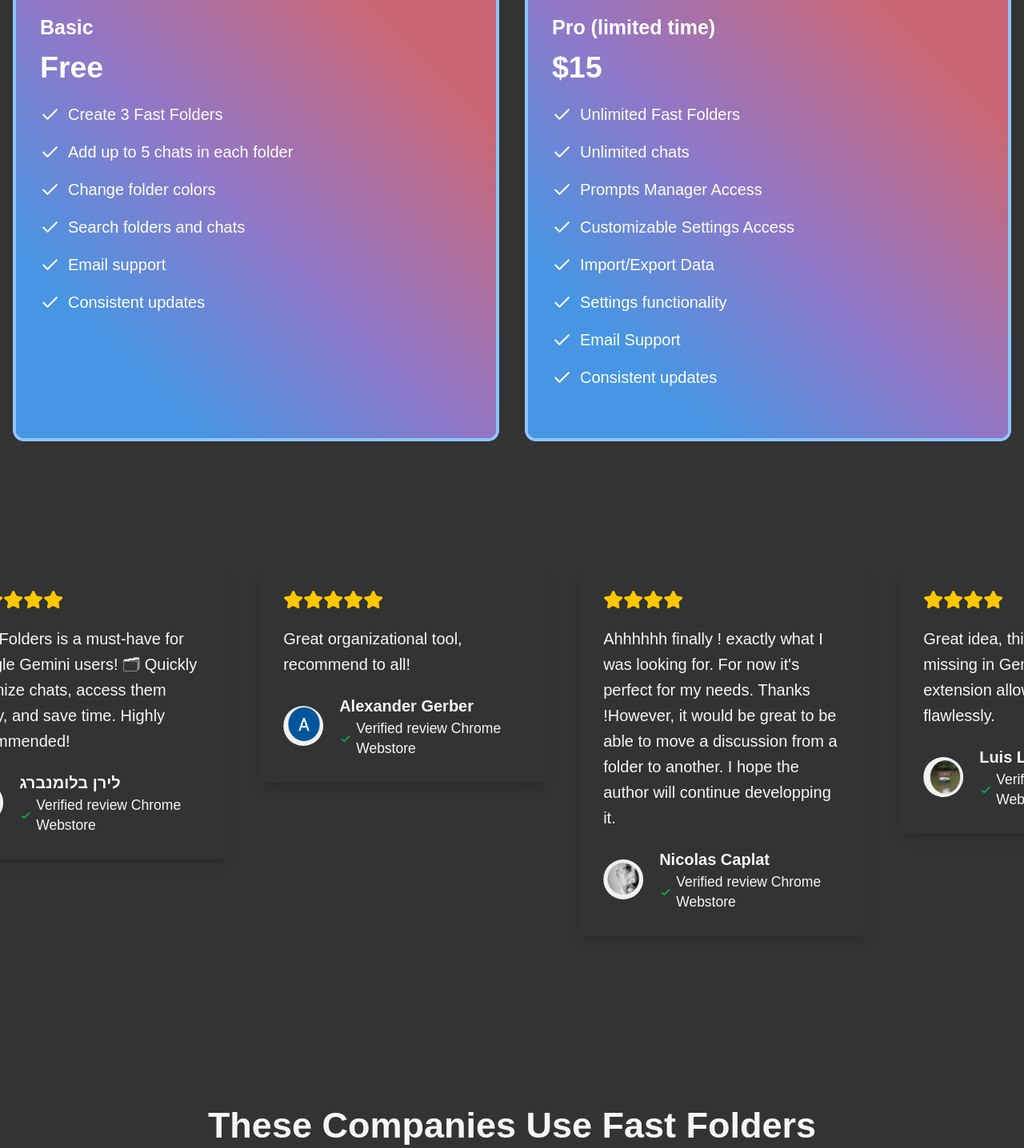
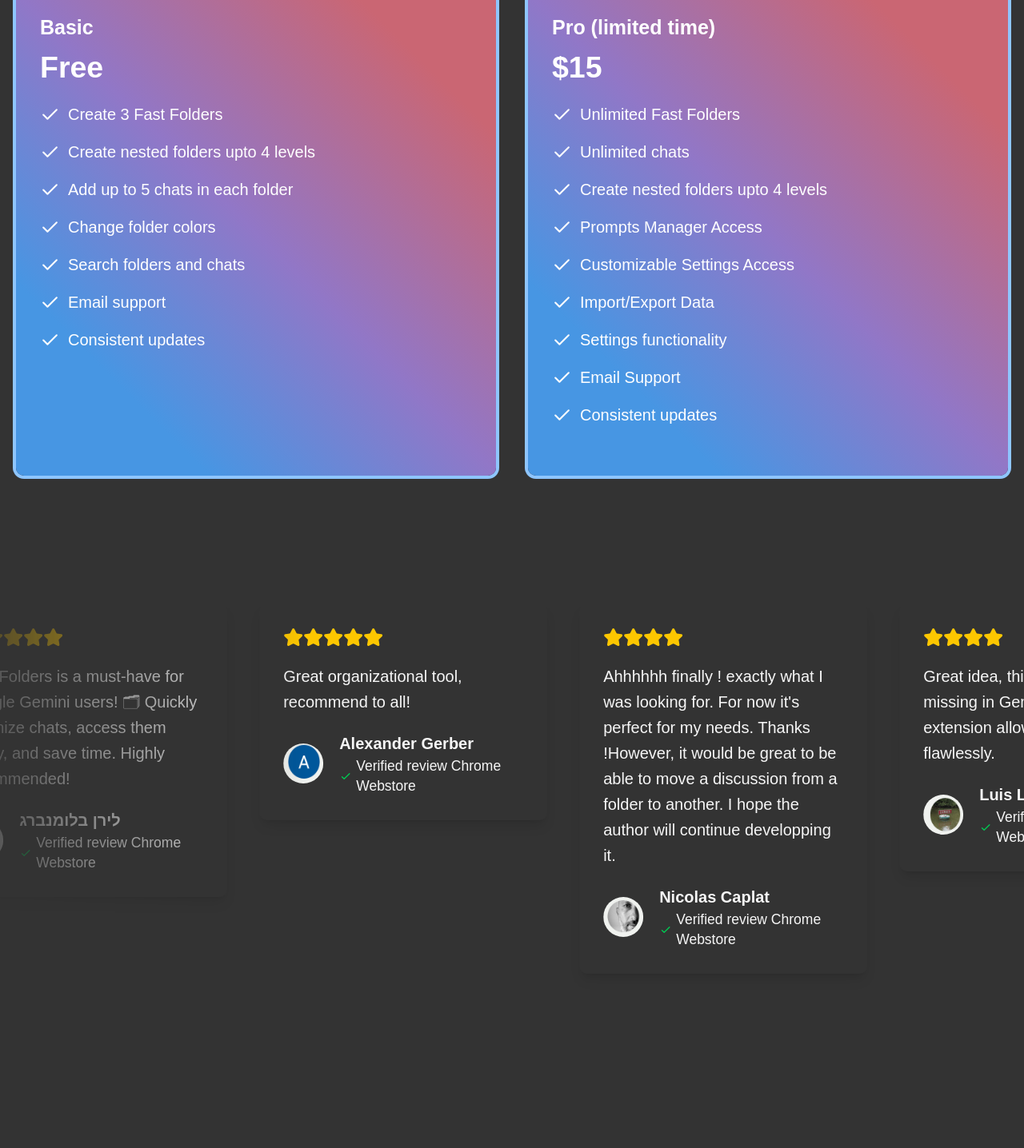
Before and after one commit to SJ-209/fast-folders-lp2, a React (Vite) app: page / in a window 1280 px wide. Shown: the part 2335-3771 px from the top of the page at 80% size. Built offline with nearby package versions, Linux system fonts and the light colour scheme; a web font is replaced by a local one.

Commit message:
Added cursor on header button and theme switch, added scrolling reveiw mask at either end

```diff
--- a/src/components/Header.jsx
+++ b/src/components/Header.jsx
@@ -26,7 +26,7 @@ function Header() {
         <div className="flex items-center gap-4">
           <ThemeSwitch />
           {/* <button className="px-4 py-2 text-blue-600 hover:text-blue-700">Download</button> */}
-          <button className="px-4 py-2 bg-[linear-gradient(45deg,_#4796e3_20%,_#9177c7_50%,_#ca6673_85%)] text-white rounded-lg hover:scale-110 transform transition duration-500">
+          <button className="px-4 py-2 bg-[linear-gradient(45deg,_#4796e3_20%,_#9177c7_50%,_#ca6673_85%)] cursor-pointer text-white rounded-lg hover:scale-110 transform transition duration-500">
           <a
             href="https://chromewebstore.google.com/detail/fast-folders-the-ultimate/dgmakhnmibfdnkhopleclbfmfncdmfhf"
             target="_blank" // Opens in a new tab
--- a/src/components/PricingSection.jsx
+++ b/src/components/PricingSection.jsx
@@ -47,6 +47,7 @@ function PricingSection() {
             price="Free"
             features={[
               "Create 3 Fast Folders",
+              "Create nested folders upto 4 levels",
               "Add up to 5 chats in each folder",
               "Change folder colors",
               "Search folders and chats",
@@ -62,6 +63,7 @@ function PricingSection() {
             features={[
               "Unlimited Fast Folders",
               "Unlimited chats",
+              "Create nested folders upto 4 levels",
               "Prompts Manager Access",
               "Customizable Settings Access",
               "Import/Export Data",
--- a/src/components/ThemeSwitch.jsx
+++ b/src/components/ThemeSwitch.jsx
@@ -20,7 +20,7 @@ function ThemeSwitch() {
     return (
         <button
             onClick={toggleTheme}
-            className="p-2 rounded-full hover:bg-gray-200 dark:hover:bg-gray-700 transition-colors"
+            className="p-2 rounded-full cursor-pointer hover:bg-gray-200 dark:hover:bg-gray-700 transition-colors"
         >
             {theme === "light" ? (
                 <Sun className="w-5 h-5" />
--- a/src/components/scrolling-reviews.jsx
+++ b/src/components/scrolling-reviews.jsx
@@ -111,6 +111,8 @@ const ScrollingReviews = () => {
         style={{
           transform: `translateX(-${scrollPosition}px)`,
           width: `${duplicatedReviews.length * 400}px`,
+          WebkitMask: "linear-gradient(90deg, transparent 0%, white 10%, white 90%, transparent 100%)",
+          mask: "linear-gradient(90deg, transparent 0%, white 10%, white 90%, transparent 100%)"
         }}
       >
         {duplicatedReviews.map((review, index) => (
```
